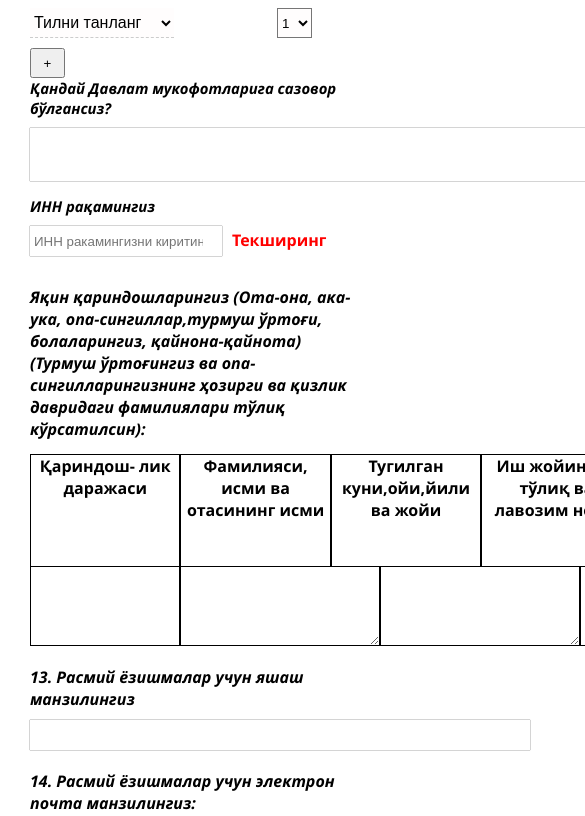
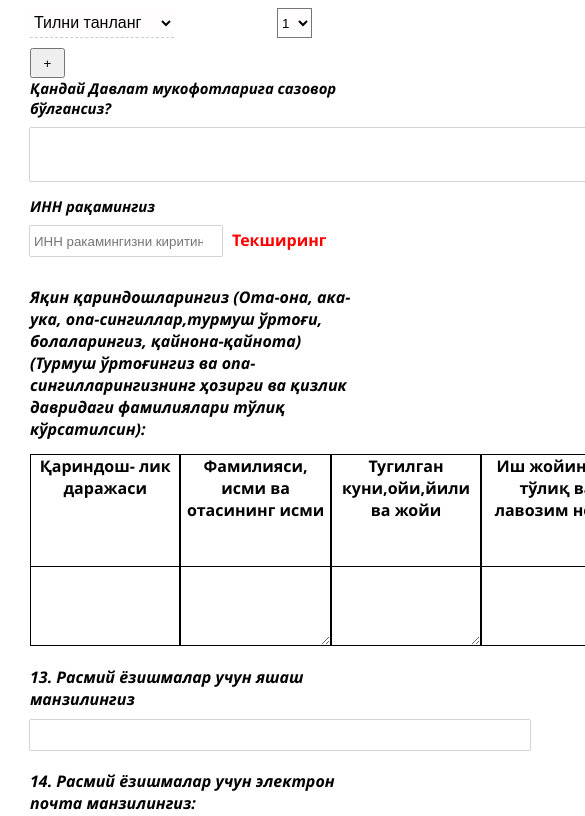
Before and after one commit to N180885/magnemo, a React (Create React App) app: page / in a window 390 px wide. Shown: the part 1476-2292 px from the top of the page, 585 px wide, since content can reach past the window. Built offline with nearby package versions, Linux system fonts and the light colour scheme.

Commit message:
суровнома6

```diff
--- a/src/style.css
+++ b/src/style.css
@@ -291,6 +291,10 @@ select {
     height: 5rem;
     width: 9.4rem;
   }
+  .input textarea {
+    height: 5rem;
+    width: 9.4rem;
+  }
   .lang input {
     width: 9rem;
   }
```
